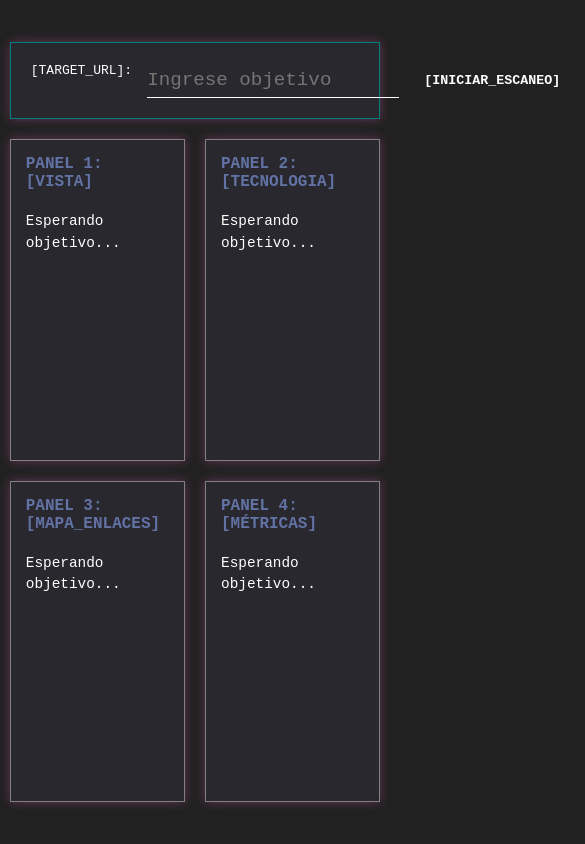
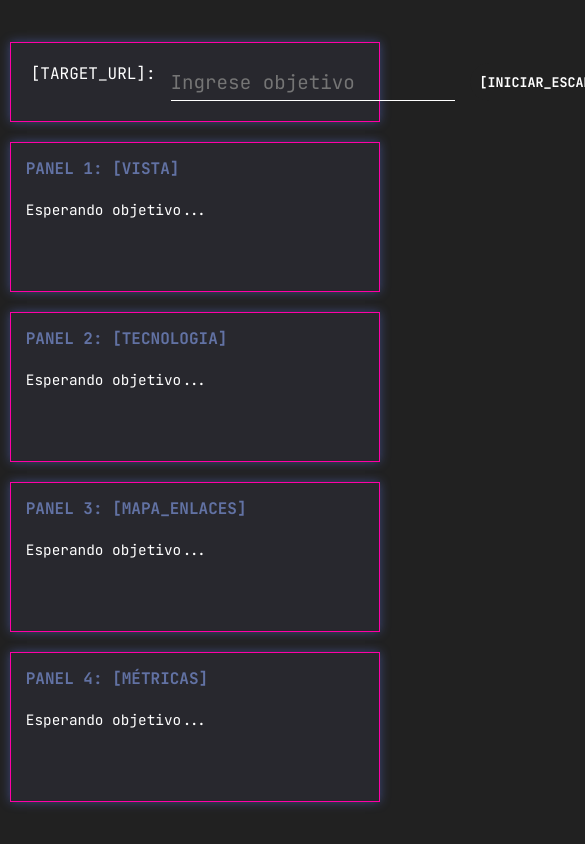
Before and after one commit to Nico-Kelly/target-analyzer, a website: page public/index.html in a window 390 px wide. Shown: the top 844 px of the page, 585 px wide, since content can reach past the window. Drawn offline with Linux system fonts and the light colour scheme.

Commit message:
responsive grid

```diff
--- a/public/style.css
+++ b/public/style.css
@@ -1,10 +1,12 @@
+@import url('https://fonts.googleapis.com/css2?family=JetBrains+Mono:wght@400;700&display=swap');
+
 :root {
     --fondo-absoluto: #212121;
     --color-terminal: #ffffff;
     --background-panel:#28282e;
     --color-alerta: #6272a4;
-    --borde-panel: 1px solid #818181;
-    --sombra-neon: 0 0 10px rgba(255,102,204, 0.3);
+    --borde-panel: 1px solid #ff00a6;
+    --sombra-neon: 0 0 10px rgba(102, 130, 255, 0.4);
 }
 
 * {
@@ -16,7 +18,7 @@
 body {
     background-color: var(--fondo-absoluto);
     color: var(--color-terminal);
-    font-family: monospace;
+    font-family: 'JetBrains Mono', monospace;
     height: 100vh;
     display: flex;
     justify-content: center;
@@ -39,7 +41,7 @@
     border: var(--borde-panel);
     box-shadow: var(--sombra-neon);
     background-color: var(--background-panel);
-    border: 1px #008080 solid;
+    border: var(--borde-panel);
 }
 
 .consola-input input {
@@ -72,9 +74,8 @@
 
 .grid-paneles {
     display: grid;
-    grid-template-columns: 1fr 1fr;
-
-    grid-template-rows: 1fr 1fr;
+    grid-template-columns: repeat(auto-fit, minmax(200px, 2fr));
+    /*grid-template-rows: 1fr 1fr;*/
     gap: 20px;
     flex-grow: 1;
 }
```
